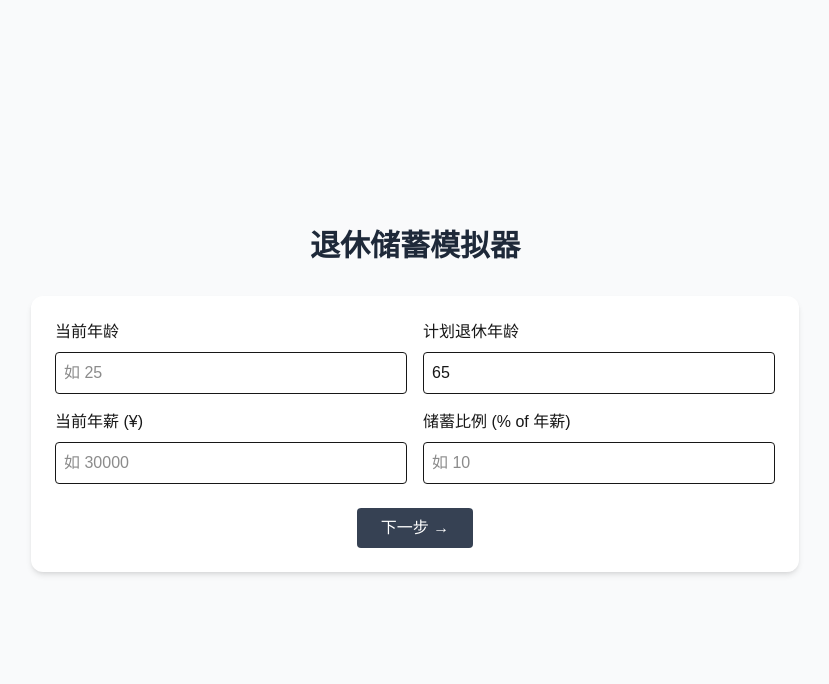
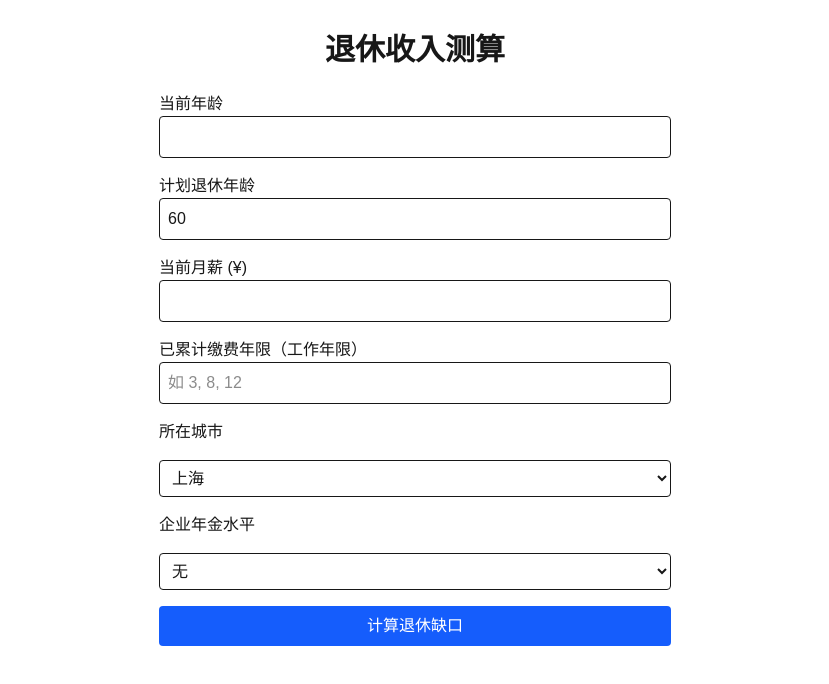
Before and after one commit to nina-jsl/pension_fof, a Next.js app in the folder pension-simulator/: page / in a window 1280 px wide. Shown: the top 684 px of the page, without its empty margins (225-1054 px from the left). Built offline with nearby package versions, Linux system fonts and the light colour scheme.

Commit message:
update to include pillar 1,2,3 calculation

```diff
--- a/pension-simulator/app/page.js
+++ b/pension-simulator/app/page.js
@@ -1,295 +1,196 @@
 "use client";
-import { useState, useMemo } from "react";
-import { motion, AnimatePresence } from "framer-motion";
-import {
-  Chart as ChartJS,
-  LineElement,
-  PointElement,
-  LinearScale,
-  Title,
-  Tooltip,
-  Legend,
-  Filler,
-  CategoryScale,
-} from "chart.js";
-import { Line } from "react-chartjs-2";
+import { useState } from "react";
 
-ChartJS.register(LineElement, PointElement, LinearScale, CategoryScale, Title, Tooltip, Legend, Filler);
-
-/* ======== JPM Benchmark ======== */
-function computeIdealCurves(age, retirementAge, annualIncome) {
-  const start = parseInt(age);
-  const retire = parseInt(retirementAge);
-  const multiples = { 25: 0.2, 30: 0.4, 35: 1.1, 40: 2.0, 45: 3.0, 50: 4.2, 55: 5.6, 60: 7.3, 65: 8.9 };
-
-  const interp = (a) => {
-    const ages = Object.keys(multiples).map(Number);
-    if (a <= ages[0]) return multiples[ages[0]];
-    if (a >= ages.at(-1)) return multiples[ages.at(-1)];
-    for (let i = 0; i < ages.length - 1; i++) {
-      if (a >= ages[i] && a < ages[i + 1]) {
-        const t = (a - ages[i]) / (ages[i + 1] - ages[i]);
-        return multiples[ages[i]] + t * (multiples[ages[i + 1]] - multiples[ages[i]]);
-      }
-    }
+/* ===== City 社平工资 (annual -> monthly) ===== */
+const SOCIAL_AVG_WAGE = {
+  shanghai: 183000 / 12,
+  beijing: 195501 / 12,
+  shenzhen: 140052 / 12,
+  national: 107100 / 12,
 };
 
-  return Array.from({ length: retire - start + 1 }, (_, i) => {
-    const a = start + i;
-    return { age: a, val: interp(a) * annualIncome };
-  });
+/* ===== Helper: Level → 企业年金缴费率 ===== */
+function interpret_pillar2_level(level) {
+  return {
+    none: 0.0,
+    basic: 0.03,
+    standard: 0.06,
+    generous: 0.10,
+  }[level];
 }
 
-/* ======== Simulation ======== */
-function simulateStrategy(age, retirementAge, income, saveRate, rateAnnualFn, vol = 0.2885) {
-  const years = retirementAge - age;
-  let bal = 0;
-  const arr = [];
-  for (let y = 0; y <= years; y++) {
-    bal = bal * (1 + rateAnnualFn(y, years)) + income * saveRate;
-    arr.push({
-      age: age + y,
-      mean: bal,
-      upper: bal * (1 + vol / 2),
-      lower: bal * (1 - vol / 2),
-    });
+/* ===== Pillar 1 ===== */
+function personal_account_balance_with_growth(
+  monthly_wage_start,
+  years_contributed,
+  real_wage_growth = 0.025,
+  credit_rate = 0.0
+) {
+  let balance = 0;
+  for (let t = 0; t < years_contributed; t++) {
+    const wage_t = monthly_wage_start * Math.pow(1 + real_wage_growth, t);
+    const contrib = wage_t * 0.08 * 12;
+    balance += contrib * Math.pow(1 + credit_rate, years_contributed - t - 1);
   }
-  return arr;
+  return balance;
 }
 
-/* ======== Component ======== */
+function pillar1_pension(
+  monthly_wage,
+  social_avg_monthly,
+  years_contributed,
+  retirement_age
+) {
+  let ratio = monthly_wage / social_avg_monthly;
+  ratio = Math.min(3.0, Math.max(0.6, ratio));
+
+  const pooling =
+    ((social_avg_monthly + social_avg_monthly * ratio) / 2) *
+    years_contributed *
+    0.01;
+
+  const balance = personal_account_balance_with_growth(
+    monthly_wage,
+    years_contributed
+  );
+
+  const divisor = { 60: 101, 55: 127, 50: 139 }[retirement_age];
+  const individual = balance / divisor;
+
+  return pooling + individual;
+}
+
+/* ===== Pillar 2 ===== */
+function pillar2_annuity(
+  monthly_wage_start,
+  social_avg_monthly,
+  years_contributed,
+  pillar2_level,
+  wage_growth = 0.025,
+  investment_return_real = 0.03,
+  retirement_age = 60
+) {
+  const rate = interpret_pillar2_level(pillar2_level);
+
+  let ratio = monthly_wage_start / social_avg_monthly;
+  ratio = Math.min(3.0, Math.max(0.6, ratio));
+  const base_start = social_avg_monthly * ratio;
+
+  let balance = 0;
+  for (let t = 0; t < years_contributed; t++) {
+    const base_t = base_start * Math.pow(1 + wage_growth, t);
+    const contrib = base_t * rate * 12;
+    balance += contrib * Math.pow(1 + investment_return_real, years_contributed - t - 1);
+  }
+
+  const divisor = { 60: 101, 55: 127, 50: 139 }[retirement_age];
+  return balance / divisor;
+}
+
+/* ===== Pillar 3 ===== */
+function pillar3_required(
+  monthly_wage_now,
+  age_now,
+  retirement_age,
+  pillar1_monthly,
+  pillar2_monthly
+) {
+  const target_ratio = 0.70;
+  const wage_growth = 0.025;
+  const invest_return_real = 0.015;
+  const retire_years = 20;
+
+  const years_to_retire = retirement_age - age_now;
+  const final_wage = monthly_wage_now * Math.pow(1 + wage_growth, years_to_retire);
+  const target_income = final_wage * target_ratio;
+
+  const gap = target_income - (pillar1_monthly + pillar2_monthly);
+  if (gap <= 0) return { gap: 0, requiredWealth: 0, annualSaving: 0 };
+
+  const requiredWealth = gap * 12 * retire_years;
+
+  const r = invest_return_real;
+  const annualSaving =
+    (requiredWealth * r) / (Math.pow(1 + r, years_to_retire) - 1);
+
+  return { gap, requiredWealth, annualSaving };
+}
+
+/* ===== React Component ===== */
 export default function Home() {
-  const [step, setStep] = useState(1);
   const [age, setAge] = useState("");
-  const [retirementAge, setRetirementAge] = useState("65");
-  const [annualIncome, setAnnualIncome] = useState("");
-  const [saveRate, setSaveRate] = useState("");
-  const [chosen, setChosen] = useState(null);
-  const [results, setResults] = useState(null);
+  const [retirementAge, setRetirementAge] = useState("60");
+  const [monthlyWage, setMonthlyWage] = useState("");
+  const [yearsContributed, setYearsContributed] = useState("");
+  const [city, setCity] = useState("shanghai");
+  const [pillar2Level, setPillar2Level] = useState("none");
+  const [result, setResult] = useState(null);
 
-  const LINE_COLORS = {
-    定存: "#5B4E9C",
-    全部股票: "#0071BB",
-    全部债券: "#00847C",
-    养老FOF: "#84A040",
+  const handleCalc = () => {
+    const a = +age,
+      ra = +retirementAge,
+      wage = +monthlyWage,
+      yc = +yearsContributed;
+
+    if ([a, ra, wage, yc].some(isNaN)) return alert("请填写完整信息");
+    if (yc < 0 || yc > (ra - a)) return alert("工作年限不合理");
+
+    const socialAvg = SOCIAL_AVG_WAGE[city];
+
+    const p1 = pillar1_pension(wage, socialAvg, yc, ra);
+    const p2 = pillar2_annuity(wage, socialAvg, yc, pillar2Level, 0.025, 0.03, ra);
+    const p3 = pillar3_required(wage, a, ra, p1, p2);
+
+    setResult({ p1, p2, ...p3 });
   };
 
-  const handleNext = () => {
-    const a = +age,
-      ra = +retirementAge,
-      inc = +annualIncome,
-      s = +saveRate / 100;
-    if ([a, ra, inc, s].some(isNaN)) return alert("请完整填写所有输入项");
+  return (
+    <main className="max-w-xl mx-auto p-8 space-y-6">
+      <h1 className="text-3xl font-bold text-center">退休收入测算</h1>
 
-    const strategies = [
-      { name: "定存", rateAnnualFn: () => 0.018 },
-      { name: "全部股票", rateAnnualFn: () => 0.078 },
-      { name: "全部债券", rateAnnualFn: () => 0.03 },
-      { name: "养老FOF", rateAnnualFn: (y, total) => 0.06 + (0.03 - 0.06) * (y / total) },
-    ];
+      <div className="grid gap-4">
+        <Input label="当前年龄" value={age} setValue={setAge} />
+        <Input label="计划退休年龄" value={retirementAge} setValue={setRetirementAge} />
+        <Input label="当前月薪 (¥)" value={monthlyWage} setValue={setMonthlyWage} />
 
-    const sims = strategies.map((st) => ({
-      name: st.name,
-      data: simulateStrategy(a, ra, inc, s, st.rateAnnualFn),
-    }));
-    const ideal = computeIdealCurves(a, ra, inc);
-    setResults({ sims, ideal });
-    setStep(2);
-  };
+        <Input
+          label="已累计缴费年限（工作年限）"
+          value={yearsContributed}
+          setValue={setYearsContributed}
+          placeholder="如 3, 8, 12"
+        />
 
-  const handleChoice = (name) => {
-    setChosen(name);
-    setStep(3);
-  };
+        <label>所在城市</label>
+        <select className="border p-2 rounded" value={city} onChange={e => setCity(e.target.value)}>
+          <option value="shanghai">上海</option>
+          <option value="beijing">北京</option>
+          <option value="shenzhen">深圳</option>
+          <option value="national">全国平均</option>
+        </select>
 
-  const handleCompare = () => setStep(4);
-  const handleRestart = () => {
-    setStep(1);
-    setResults(null);
-    setChosen(null);
-  };
+        <label>企业年金水平</label>
+        <select className="border p-2 rounded" value={pillar2Level} onChange={e => setPillar2Level(e.target.value)}>
+          <option value="none">无</option>
+          <option value="basic">基础 (约3%)</option>
+          <option value="standard">标准 (约6%)</option>
+          <option value="generous">优厚 (约10%)</option>
+        </select>
 
-  const selected = results?.sims.find((x) => x.name === chosen);
-
-  /* ======== Step 3 Chart ======== */
-  const chartData = useMemo(() => {
-    if (!results || !selected) return null;
-    const labels = selected.data.map((d) => `${d.age}岁`);
-    return {
-      labels,
-      datasets: [
-        {
-          label: "实际累计",
-          data: selected.data.map((d) => d.mean),
-          borderColor: "#3B82F6",
-          backgroundColor: "rgba(59,130,246,0.25)",
-          fill: "+1",
-          tension: 0.25,
-        },
-        {
-          label: "上界",
-          data: selected.data.map((d) => d.upper),
-          borderColor: "transparent",
-          backgroundColor: "rgba(59,130,246,0.1)",
-          fill: "-1",
-          pointRadius: 0,
-        },
-        {
-          label: "下界",
-          data: selected.data.map((d) => d.lower),
-          borderColor: "transparent",
-          backgroundColor: "rgba(59,130,246,0.1)",
-          fill: "-1",
-          pointRadius: 0,
-        },
-        {
-          label: "理想累计线",
-          data: results.ideal.map((d) => d.val),
-          borderColor: "#22C55E",
-          borderDash: [5, 5],
-          fill: false,
-          tension: 0.25,
-        },
-      ],
-    };
-  }, [results, selected]);
-
-  /* ======== Step 4 Chart (Comparison) ======== */
-  const compareData = useMemo(() => {
-    if (!results) return null;
-
-    const labels = results.ideal.map((d) => `${d.age}岁`);
-
-    const datasets = results.sims.map((s) => ({
-      label: s.name,
-      data: s.data.map((d) => d.mean),
-      borderColor: LINE_COLORS[s.name],
-      fill: false,
-      tension: 0.25,
-    }));
-
-    datasets.push({
-      label: "理想累计线",
-      data: results.ideal.map((d) => d.val),
-      borderColor: "#22C55E",
-      borderDash: [5, 5],
-      fill: false,
-      tension: 0.25,
-    });
-
-    return { labels, datasets };
-  }, [results]);
-
-  const options = {
-    responsive: true,
-    plugins: {
-      legend: { position: "bottom" },
-      tooltip: { callbacks: { label: (ctx) => `¥${Math.round(ctx.parsed.y).toLocaleString()}` } },
-    },
-    scales: {
-      y: { ticks: { callback: (v) => `¥${v / 1000}K` } },
-      x: { ticks: { autoSkip: true, maxTicksLimit: 10 } },
-    },
-  };
-
-  /* ======== Render ======== */
-  return (
-    <main className="flex flex-col items-center justify-center p-8 min-h-screen bg-gray-50">
-      <h1 className="text-3xl font-bold mb-8 text-gray-800">退休储蓄模拟器</h1>
-
-      <AnimatePresence mode="wait">
-        {/* STEP 1 */}
-        {step === 1 && (
-          <motion.div
-            key="step1"
-            initial={{ opacity: 0, y: 20 }}
-            animate={{ opacity: 1, y: 0 }}
-            exit={{ opacity: 0, y: -20 }}
-            transition={{ duration: 0.4 }}
-            className="grid grid-cols-1 md:grid-cols-2 gap-4 w-full max-w-3xl bg-white p-6 rounded-xl shadow-md"
-          >
-            <Input label="当前年龄" value={age} setValue={setAge} placeholder="如 25" />
-            <Input label="计划退休年龄" value={retirementAge} setValue={setRetirementAge} placeholder="如 65" />
-            <Input label="当前年薪 (¥)" value={annualIncome} setValue={setAnnualIncome} placeholder="如 30000" />
-            <Input label="储蓄比例 (% of 年薪)" value={saveRate} setValue={setSaveRate} placeholder="如 10" />
-            <div className="md:col-span-2 text-center mt-2">
-              <button onClick={handleNext} className="bg-gray-700 text-white py-2 px-6 rounded hover:bg-gray-800">
-                下一步 →
+        <button onClick={handleCalc} className="bg-blue-600 text-white py-2 rounded hover:bg-blue-700">
+          计算退休缺口
         </button>
       </div>
-          </motion.div>
+
+      {result && (
+        <div className="bg-white p-6 rounded shadow space-y-3">
+          <p>基本养老金: <b>¥{result.p1.toFixed(0)}</b>/月</p>
+          <p>企业年金养老金: <b>¥{result.p2.toFixed(0)}</b>/月</p>
+          <p>目标退休收入: 最后工资的 <b>70%</b></p>
+          <p>收入缺口: <b>¥{result.gap.toFixed(0)}</b>/月</p>
+          <p>退休前需累计资金: <b>¥{result.requiredWealth.toLocaleString()}</b></p>
+          <p>每年需储蓄（低风险方案）: <b>¥{result.annualSaving.toFixed(0)}</b>/年</p>
+        </div>
       )}
-
-        {/* STEP 2 */}
-        {step === 2 && (
-          <motion.div
-            key="step2"
-            initial={{ opacity: 0 }}
-            animate={{ opacity: 1 }}
-            transition={{ duration: 0.4 }}
-            className="flex flex-col items-center space-y-4"
-          >
-            <h2 className="text-xl font-semibold text-gray-800">请选择投资策略</h2>
-            <div className="grid grid-cols-2 md:grid-cols-4 gap-3">
-              {["定存", "全部股票", "全部债券", "养老FOF"].map((label) => (
-                <button
-                  key={label}
-                  onClick={() => handleChoice(label)}
-                  className="bg-gray-700 text-white px-4 py-2 rounded hover:bg-gray-800"
-                >
-                  {label}
-                </button>
-              ))}
-            </div>
-          </motion.div>
-        )}
-
-        {/* STEP 3 */}
-        {step === 3 && selected && (
-          <motion.div
-            key="step3"
-            initial={{ opacity: 0 }}
-            animate={{ opacity: 1 }}
-            transition={{ duration: 0.4 }}
-            className="w-full max-w-3xl text-center space-y-6"
-          >
-            <h3 className="text-lg font-semibold text-gray-700">
-              每年龄实际累计 vs 理想累计线（{chosen}）
-            </h3>
-            <div className="bg-white p-6 rounded-xl shadow-md">
-              <Line data={chartData} options={options} />
-            </div>
-            <button
-              onClick={handleCompare}
-              className="bg-gray-700 text-white py-2 px-4 rounded hover:bg-gray-800"
-            >
-              查看所有策略对比 →
-            </button>
-          </motion.div>
-        )}
-
-        {/* STEP 4: Compare all */}
-        {step === 4 && compareData && (
-          <motion.div
-            key="step4"
-            initial={{ opacity: 0 }}
-            animate={{ opacity: 1 }}
-            transition={{ duration: 0.4 }}
-            className="w-full max-w-5xl text-center space-y-6"
-          >
-            <h3 className="text-xl font-semibold text-gray-700">策略对比：全部策略 vs 理想线</h3>
-            <div className="bg-white p-6 rounded-xl shadow-md">
-              <Line data={compareData} options={options} />
-            </div>
-            <button
-              onClick={handleRestart}
-              className="bg-gray-700 text-white py-2 px-4 rounded hover:bg-gray-800"
-            >
-              重新开始模拟 →
-            </button>
-          </motion.div>
-        )}
-      </AnimatePresence>
     </main>
   );
 }
@@ -297,7 +198,7 @@ export default function Home() {
 /* ----- Input Component ----- */
 function Input({ label, value, setValue, placeholder }) {
   return (
-    <div className="flex flex-col space-y-2">
+    <div className="flex flex-col">
       <label>{label}</label>
       <input
         className="border p-2 rounded"
```
Lines whose indentation alone changed are shown as unchanged.
